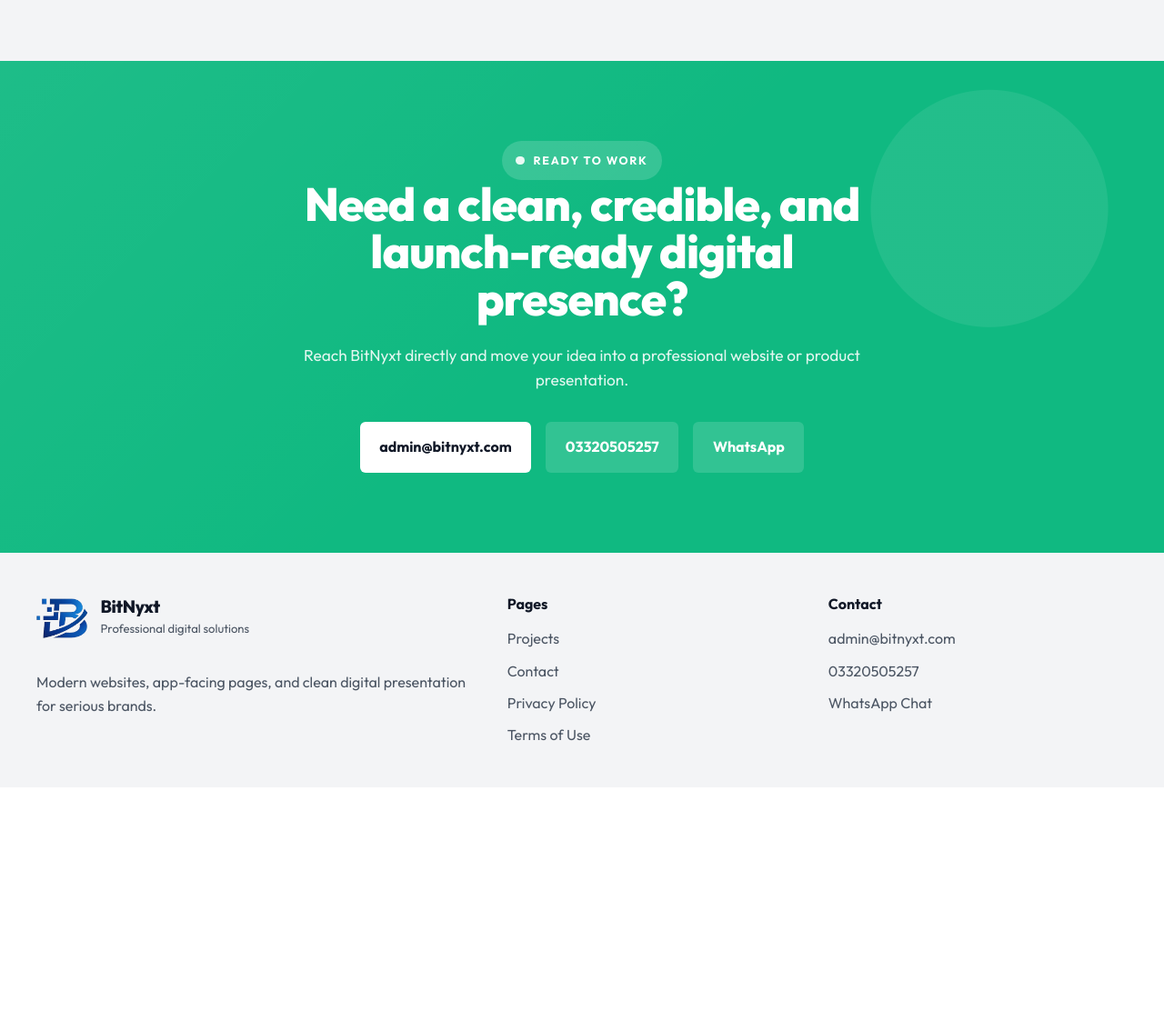
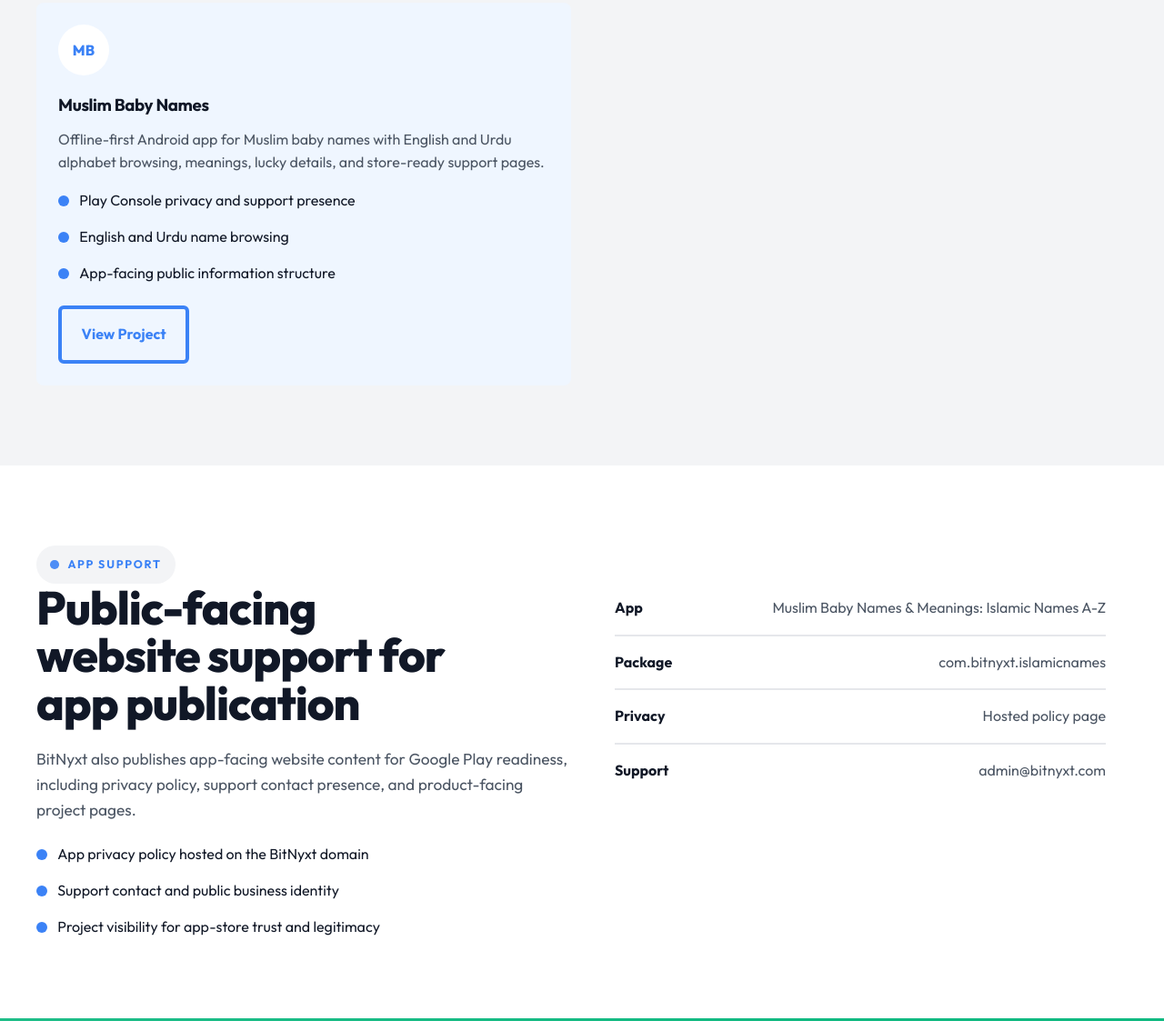
Before and after one commit to qasimkhosa/bitnyxt_website, a plain HTML site: page index.html in a window 1280 px wide. Shown: the part 3449-4572 px from the top of the page at 91% size. Before the commit the page ends 4315 px from the top, so only its background shows below. Drawn offline with Linux system fonts and the light colour scheme.

Commit message:
Add files via upload

```diff
--- a/index.html
+++ b/index.html
@@ -189,6 +189,40 @@
             </ul>
             <div class="spacer-top"><a class="btn btn-outline" href="projects.html#ppsc">View Project</a></div>
           </article>
+          <article class="project-card reveal">
+            <div class="icon-chip">MB</div>
+            <h3 class="spacer-top">Muslim Baby Names</h3>
+            <p>Offline-first Android app for Muslim baby names with English and Urdu alphabet browsing, meanings, lucky details, and store-ready support pages.</p>
+            <ul class="detail-list">
+              <li>Play Console privacy and support presence</li>
+              <li>English and Urdu name browsing</li>
+              <li>App-facing public information structure</li>
+            </ul>
+            <div class="spacer-top"><a class="btn btn-outline" href="projects.html#muslim-baby-names">View Project</a></div>
+          </article>
+        </div>
+      </div>
+    </section>
+
+    <section class="section">
+      <div class="container split">
+        <div class="reveal">
+          <div class="eyebrow eyebrow-light"><span class="dot"></span> App support</div>
+          <h2 class="section-title">Public-facing website support for app publication</h2>
+          <p class="lead lead-muted">BitNyxt also publishes app-facing website content for Google Play readiness, including privacy policy, support contact presence, and product-facing project pages.</p>
+          <ul class="detail-list spacer-top">
+            <li>App privacy policy hosted on the BitNyxt domain</li>
+            <li>Support contact and public business identity</li>
+            <li>Project visibility for app-store trust and legitimacy</li>
+          </ul>
+        </div>
+        <div class="panel reveal">
+          <div class="table-like">
+            <div class="row"><strong>App</strong><span class="muted">Muslim Baby Names &amp; Meanings: Islamic Names A-Z</span></div>
+            <div class="row"><strong>Package</strong><span class="muted">com.bitnyxt.islamicnames</span></div>
+            <div class="row"><strong>Privacy</strong><span class="muted"><a href="privacy-policy.html">Hosted policy page</a></span></div>
+            <div class="row"><strong>Support</strong><span class="muted"><a href="mailto:admin@bitnyxt.com">admin@bitnyxt.com</a></span></div>
+          </div>
         </div>
       </div>
     </section>
```
Also changed, not shown: contact.html (+25 -2 lines), projects.html (+14 -1 lines).
